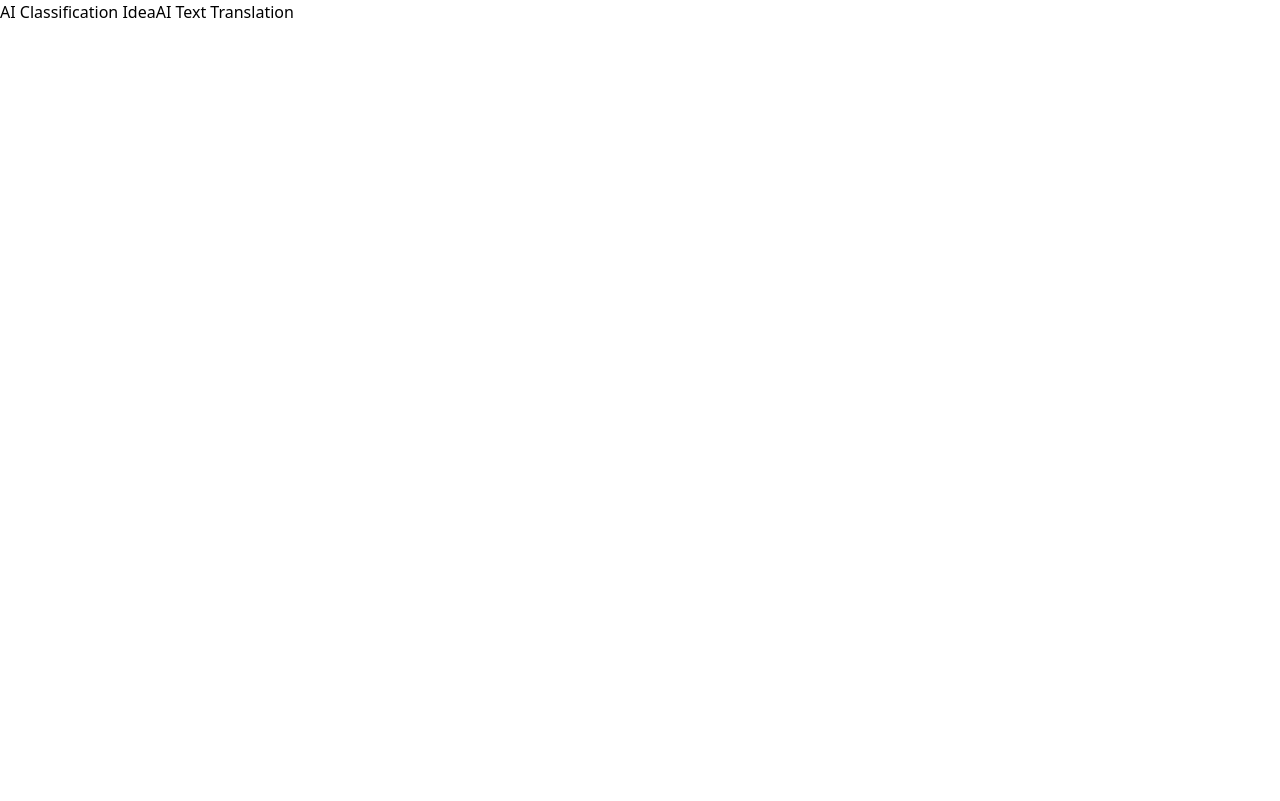
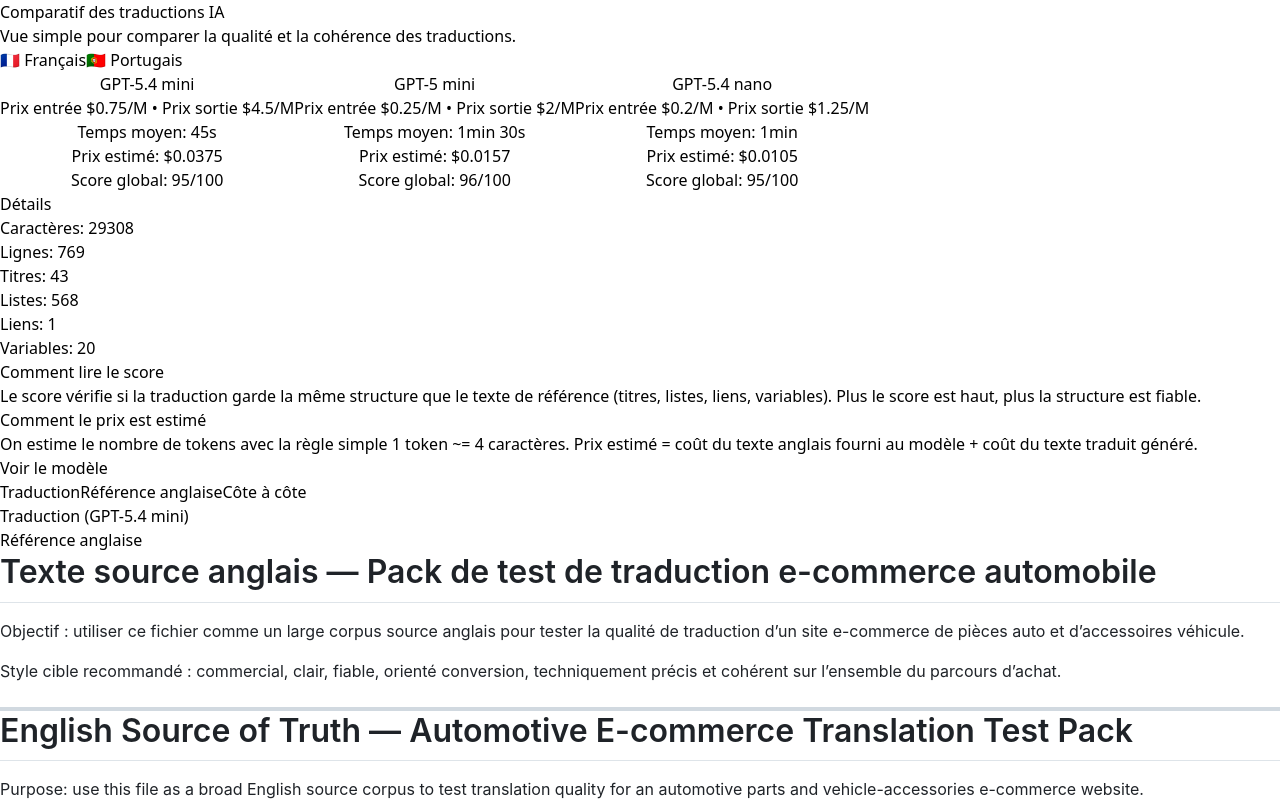
Before and after one commit to mathis-gala/Demo-PM, a React (Vite) app: page /translate-ai in a window 1280 px wide. Shown: the top 801 px of the page. Built offline with nearby package versions, Linux system fonts and the light colour scheme.

Commit message:
fix: router

```diff
--- a/src/App.tsx
+++ b/src/App.tsx
@@ -1,18 +1,9 @@
-import { useState } from 'react';
-import { AIDemo } from './features/ai';
-import AiNav from './components/AiNav';
-import TranslateHome from './translate-ai/home/Home';
-
-type DemoView = 'nav' | 'classification' | 'translation';
+import { Outlet } from '@tanstack/react-router';
 
 export default function App() {
-  const [view, setView] = useState<DemoView>('nav');
-
   return (
     <div className="min-h-full bg-white">
-      {view === 'nav' ? <AiNav onSelect={setView} /> : null}
-      {view === 'classification' ? <AIDemo /> : null}
-      {view === 'translation' ? <TranslateHome /> : null}
+      <Outlet />
     </div>
   );
 }
--- a/src/components/AiNav.tsx
+++ b/src/components/AiNav.tsx
@@ -1,19 +1,17 @@
+import { Link } from '@tanstack/react-router';
+
 const baseButtonClass =
   'w-[200px] rounded-xl bg-black px-5 py-3 text-center text-sm font-semibold text-white transition hover:bg-slate-800';
 
-interface AiNavProps {
-  onSelect: (view: 'classification' | 'translation') => void;
-}
-
-export default function AiNav({ onSelect }: AiNavProps) {
+export default function AiNav() {
   return (
     <div className="flex min-h-screen flex-col items-center justify-center gap-6">
-      <button type="button" onClick={() => onSelect('classification')} className={baseButtonClass}>
+      <Link to="/classif-ai" className={baseButtonClass}>
         AI Classification Idea
-      </button>
-      <button type="button" onClick={() => onSelect('translation')} className={baseButtonClass}>
+      </Link>
+      <Link to="/translate-ai" className={baseButtonClass}>
         AI Text Translation
-      </button>
+      </Link>
     </div>
   );
 }
--- a/src/main.tsx
+++ b/src/main.tsx
@@ -1,10 +1,11 @@
 import React from 'react';
 import ReactDOM from 'react-dom/client';
-import App from './App';
+import { RouterProvider } from '@tanstack/react-router';
+import { router } from './router';
 import './index.css';
 
 ReactDOM.createRoot(document.getElementById('root')!).render(
   <React.StrictMode>
-    <App />
+    <RouterProvider router={router} />
   </React.StrictMode>
 );
--- /dev/null
+++ b/src/router.tsx
@@ -0,0 +1,38 @@
+import { Navigate, createRootRoute, createRoute, createRouter } from '@tanstack/react-router';
+import App from './App';
+import AiNav from './components/AiNav';
+import { AIDemo } from './features/ai';
+import TranslateHome from './translate-ai/home/Home';
+
+const rootRoute = createRootRoute({
+  component: App,
+  notFoundComponent: () => <Navigate to="/" />,
+});
+
+const indexRoute = createRoute({
+  getParentRoute: () => rootRoute,
+  path: '/',
+  component: AiNav,
+});
+
+const classifRoute = createRoute({
+  getParentRoute: () => rootRoute,
+  path: '/classif-ai',
+  component: AIDemo,
+});
+
+const translateRoute = createRoute({
+  getParentRoute: () => rootRoute,
+  path: '/translate-ai',
+  component: TranslateHome,
+});
+
+const routeTree = rootRoute.addChildren([indexRoute, classifRoute, translateRoute]);
+
+export const router = createRouter({ routeTree });
+
+declare module '@tanstack/react-router' {
+  interface Register {
+    router: typeof router;
+  }
+}
```
Also changed, not shown: package.json (+4 -3 lines), 1 other file (tests, documents, lock files or other folders).
